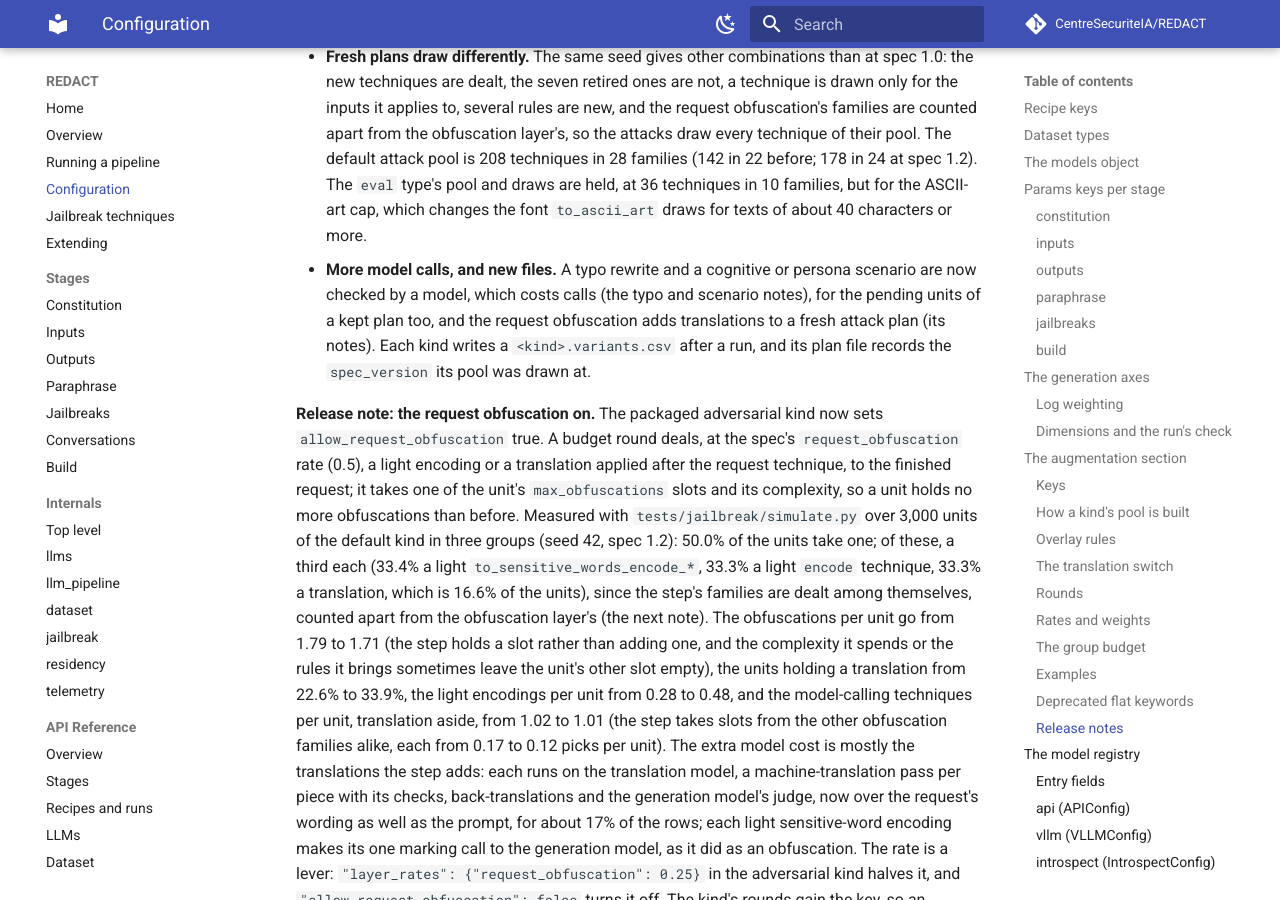
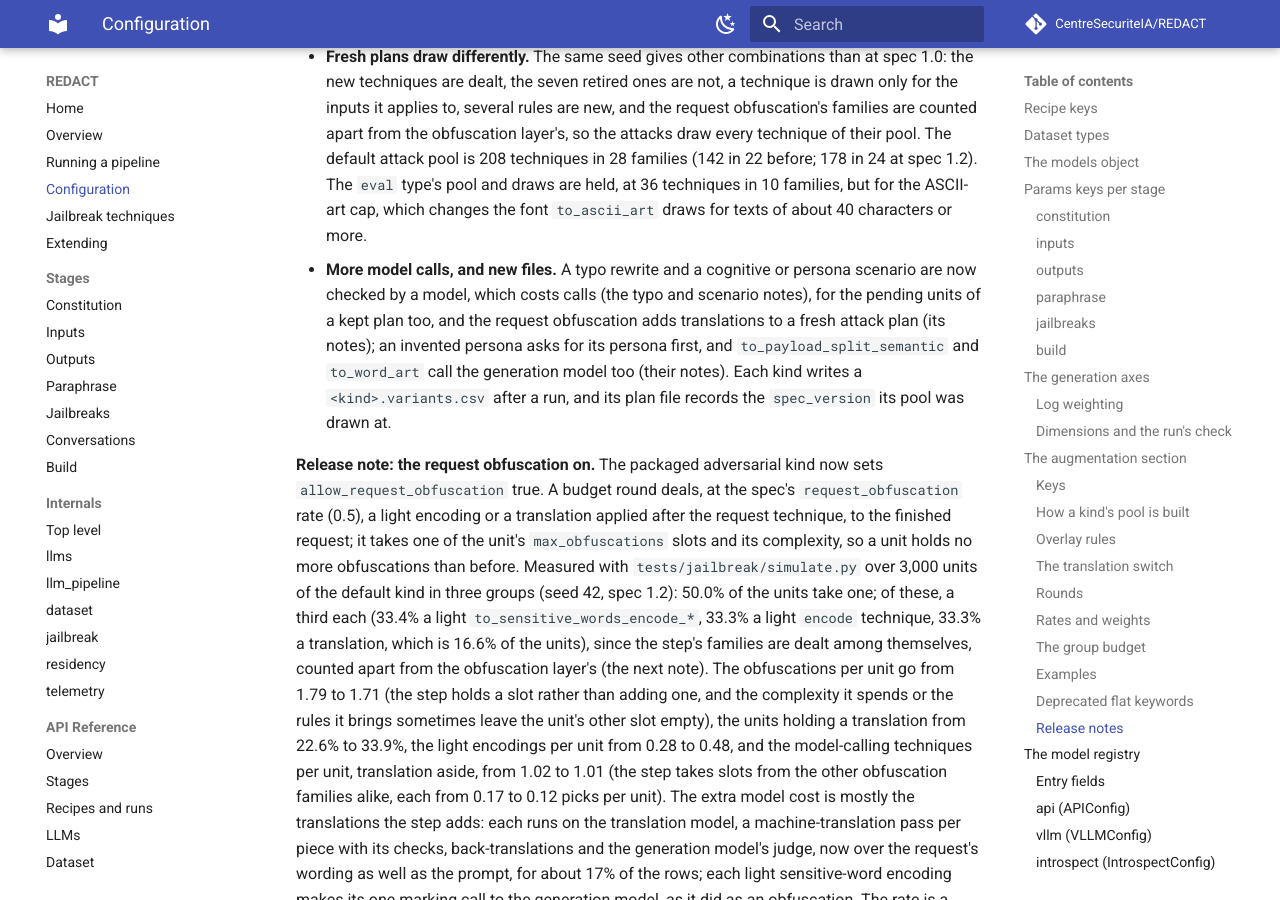
Before and after one commit to CentreSecuriteIA/REDACT, an MkDocs documentation site: the page built from docs/configuration.md, in a window 1280 px wide and 900 px high, scrolled down 21276 px. Built offline with MkDocs 1.6.1 and Material for MkDocs 9.7.7, drawn with Linux system fonts in a browser that asks for light colours; comment, search, counter and statistics services are not loaded.

Commit message:
Recount the techniques and the docs after the payload split, word art and personas
The jailbreak library counts, recounted from the code: 222 active techniques
(229 registered, 7 retired) in 32 families and 5 layers; the default attack
pool 208 techniques in 28 families; the natural pool 71 in 13 families; the
eval pool 36 in 10 families (unchanged, as are its draws digest,
fixtures/eval_pool.json, fixtures/natural_pool.json and
fixtures/stage_files.json); 83 variant pools, 13 below their floor as before.

Docs: the plan-cost example of techniques.md is made again with
tests/jailbreak/simulate's 1,000 inputs and seed 42 (846 of 1000 planned units
call a model, 2334 to 8188 calls; it had not followed the earlier pool
changes), the pool count of extending.md is 83, and the upgrade note lists the
new model calls.

Co-Authored-By: Claude Sonnet 5.5 <noreply@anthropic.com>

```diff
--- a/docs/configuration.md
+++ b/docs/configuration.md
@@ -685,8 +685,9 @@ a run you already have, and what you will see; each point has its note below.
 - **More model calls, and new files.** A typo rewrite and a cognitive or
   persona scenario are now checked by a model, which costs calls (the typo
   and scenario notes), for the pending units of a kept plan too, and the
-  request obfuscation adds translations to a fresh attack plan (its notes).
-  Each kind
+  request obfuscation adds translations to a fresh attack plan (its notes);
+  an invented persona asks for its persona first, and `to_payload_split_semantic`
+  and `to_word_art` call the generation model too (their notes). Each kind
   writes a `<kind>.variants.csv` after a run, and its plan file records the
   `spec_version` its pool was drawn at.
 
```
Also changed, not shown: docs/extending.md (+1 -1 lines), docs/techniques.md (+1 -1 lines).
